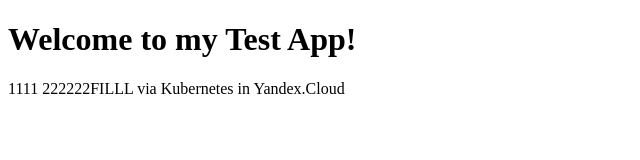
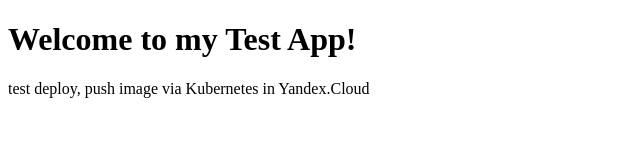
Before and after one commit to v1us1885/test-app, a plain HTML site: page index.html in a window 1280 px wide. Shown: the full height of the page, 0-640 px from the left. Drawn offline with Linux system fonts and the light colour scheme.

Commit message:
test deploy, push image

```diff
--- a/index.html
+++ b/index.html
@@ -7,6 +7,6 @@
 </head>
 <body>
     <h1>Welcome to my Test App!</h1>
-    <p>1111 222222FILLL via Kubernetes in Yandex.Cloud</p>
+    <p>test deploy, push image via Kubernetes in Yandex.Cloud</p>
 </body>
 </html>
```
